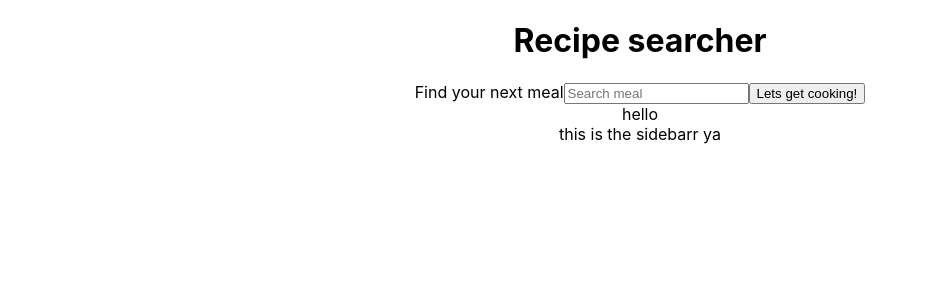
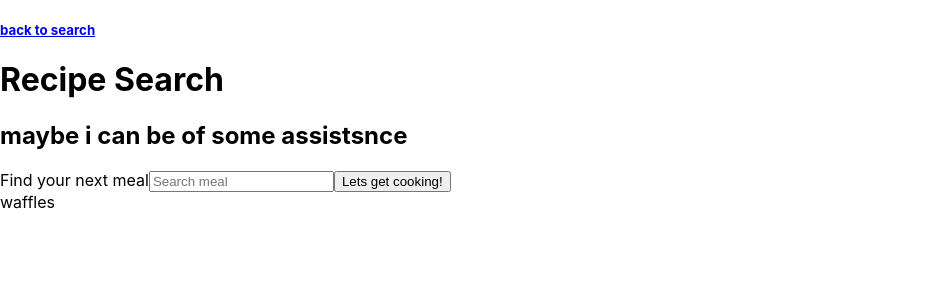
Before and after one commit to MattStudzinski/Recipe-Search, a React (Create React App) app: page / in a window 1280 px wide. Shown: the top 300 px of the page, without its empty margins (0-928 px from the left). Built offline with nearby package versions, Linux system fonts and the light colour scheme.

Commit message:
css grid, links, routes

```diff
--- a/src/App.css
+++ /dev/null
@@ -1,38 +0,0 @@
-.App {
-  text-align: center;
-}
-
-.App-logo {
-  height: 40vmin;
-  pointer-events: none;
-}
-
-@media (prefers-reduced-motion: no-preference) {
-  .App-logo {
-    animation: App-logo-spin infinite 20s linear;
-  }
-}
-
-.App-header {
-  background-color: #282c34;
-  min-height: 100vh;
-  display: flex;
-  flex-direction: column;
-  align-items: center;
-  justify-content: center;
-  font-size: calc(10px + 2vmin);
-  color: white;
-}
-
-.App-link {
-  color: #61dafb;
-}
-
-@keyframes App-logo-spin {
-  from {
-    transform: rotate(0deg);
-  }
-  to {
-    transform: rotate(360deg);
-  }
-}
--- a/src/App.js
+++ b/src/App.js
@@ -1,9 +1,11 @@
-import './App.css';
-import Details from './details/Details';
+
+import Home from './Home';
 import Results from './results/Results';
 import Search from './search/Search';
 import Sidebar from './sidebar/Sidebar';
 import React, { useState } from 'react'
+import {Routes, Route, Link} from 'react-router-dom'
+
 
 
 function App() {
@@ -44,15 +46,31 @@ function App() {
 
   return (
     <div className="App">
-      <h1>Recipe searcher</h1>
+
+      <nav>
+      <Link to="/">
+      <h5>back to search</h5>
+      </Link>
+
+      </nav>
+      <main>
+      <Routes>
+      <Route path="/" element={<Home/>} />
+      </Routes>
+
       <Search
       handleChange= {handleChange}
       handleSubmit= {handleSubmit}
       search= {search} />
       <Results
       recipes={recipes}/>
-      <Details />
-      <Sidebar />
+      <Sidebar
+      search={search}
+      setSearch={setSearch}/>
+
+      </main>
+
+
 
     </div>
   );
--- /dev/null
+++ b/src/Home.js
@@ -0,0 +1,12 @@
+import React from 'react';
+
+const Home = () => {
+    return (
+        <div>
+            <h1>Recipe Search</h1>
+            <h2>maybe i can be of some assistsnce</h2>
+        </div>
+    );
+};
+
+export default Home;
--- a/src/details/Details.css
+++ b/src/details/Details.css
@@ -0,0 +1,4 @@
+.more-details {
+    grid-row: 1/ span 4;
+    grid-column: 2/ span 3;
+}
--- a/src/details/Details.js
+++ b/src/details/Details.js
@@ -1,13 +1,12 @@
+import './Details.css'
 import React from 'react';
 
-const Details = ({ingredients}) => {
-
-        return (
-            <div>hello</div>
-        )
+const Details = () => {
+    return (
+        <div className='more-details'>
+            <p>dis the </p>
+        </div>
+    )
 };
 
-
 export default Details;
-
-// contains the details after clicking on the result, no logic in here and will be accessed with a route i believe, mostly css after getting the data from API
--- a/src/index.js
+++ b/src/index.js
@@ -3,11 +3,15 @@ import ReactDOM from 'react-dom/client';
 import './index.css';
 import App from './App';
 import reportWebVitals from './reportWebVitals';
+import { BrowserRouter as Router } from 'react-router-dom';
 
 const root = ReactDOM.createRoot(document.getElementById('root'));
 root.render(
   <React.StrictMode>
-    <App />
+    <Router>
+      <App />
+    </Router>
+
   </React.StrictMode>
 );
 
--- a/src/results/Results.css
+++ b/src/results/Results.css
@@ -0,0 +1,29 @@
+.recipe {
+    display: grid;
+    grid-template-rows: 100px 1fr 1fr 20px;
+    grid-template-columns: 1fr 1fr 1fr;
+    border: 3px solid;
+    grid-auto-flow: row;
+}
+.recipe-title {
+    grid-row: 1/ span 1;
+    grid-column: 1/ span 3;
+}
+.food-image {
+    grid-row: 2/ span 2;
+    grid-column: 1/ span 2;
+
+}
+.link {
+    grid-row:4 /span 4;
+    grid-column: 1 /span 1
+
+}
+.more-detail {
+    grid-row: 1/ span 4;
+    grid-column: 2/ span 3;
+}
+.ingredient-list{
+    grid-row: 1 / span 4;
+    grid-column: 3 / span 3
+}
--- a/src/results/Results.js
+++ b/src/results/Results.js
@@ -1,24 +1,36 @@
+import "./Results.css"
 import React from 'react';
+import { Link, Routes, Route, Navigate } from 'react-router-dom';
 import Details from '../details/Details';
 
 
+
 const Recipe = ({recipe}) => {
-    const {label,image,url,ingredients} = recipe.recipe
-    console.log(ingredients)
+    const {label,image,url,ingredients,} = recipe.recipe
     return (
         <div className='recipe'>
-            <h2>{label}</h2>
-            <img src={image} alt= {label}/>
-            <a href={url} target= "_blank" rel='noopener noreferrer'>
-                URL
+            <h2 className='recipe-title'>{label}</h2>
+            <img className='food-image' src={image} alt= {label}/>
+            <a className='link' href={url} target= "_blank" rel='noopener noreferrer'>
+                Recipe Instructions
             </a>
-            <ol>
+
+
+            <div className="more-detail">
+            <Link to='/details'>Recipe Details</Link>
+            </div>
+            <Routes>
+                <Route path="/details" element= {<Details/>}/>
+            </Routes>
+
+            <ul className='ingredient-list'>
                 {ingredients.map(ingredient => (
                     <li>{ingredient.text}</li>
                 ))}
-            </ol>
-            <button>ingredients</button>
-            <Details ingredients={ingredients}/>
+            </ul>
+
+
+
 
 
         </div>
--- a/src/search/Search.js
+++ b/src/search/Search.js
@@ -1,4 +1,4 @@
-
+import "./Search.css"
 const Search = ({handleChange, handleSubmit, search}) => {
 
 
@@ -15,6 +15,7 @@ const Search = ({handleChange, handleSubmit, search}) => {
             onChange={handleChange}
             value= {search}
 
+
             />
             <button type='submit'>Lets get cooking!</button>
         </form>
--- a/src/sidebar/Sidebar.js
+++ b/src/sidebar/Sidebar.js
@@ -1,9 +1,16 @@
 import React from 'react';
 
 const Sidebar = () => {
+
+    const options = {
+        option:['chicken', 'beef', 'chilli', 'noodles'],
+        value: '',
+    }
+
+
     return (
         <div>
-            this is the sidebarr ya
+            waffles
         </div>
     );
 };
```
Also changed, not shown: src/results/Recipe.js (deleted).
